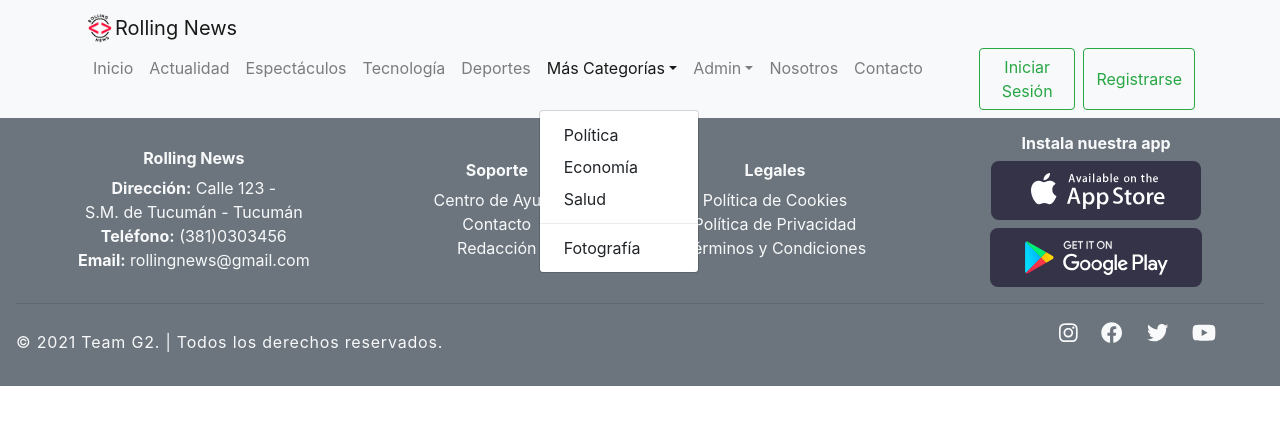
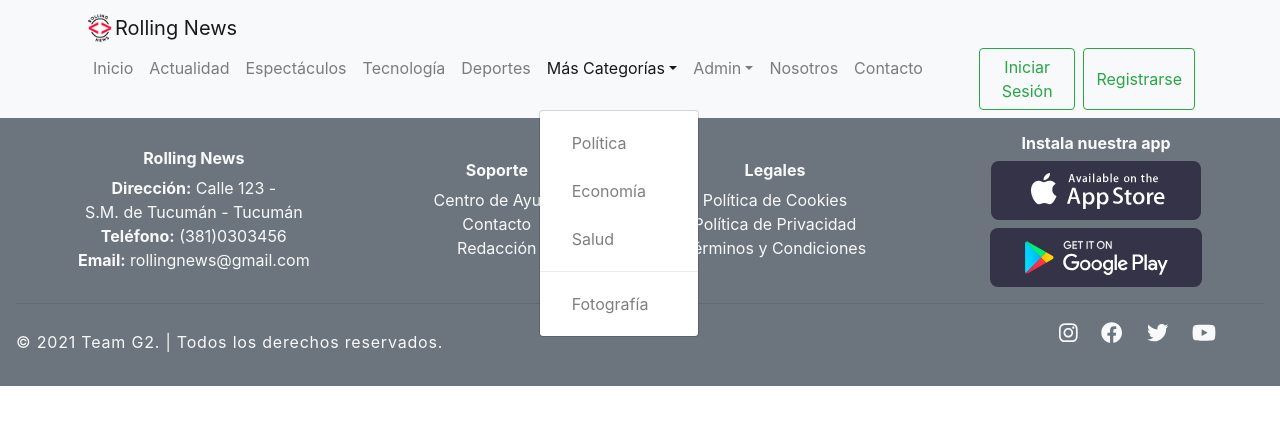
Before and after one commit to slmoran90/RollingNews-Grupo2, a React (Create React App) app: page /noticia/1 in a window 1280 px wide. Both pictures are taken after a click on the button "Más Categorías". Shown: the top 424 px of the page. Built offline with nearby package versions, Linux system fonts and the light colour scheme; data requests are answered from the project's data file.

Commit message:
Se comenzó con las listas por categoria, hay problemas con los states

```diff
--- a/src/App.js
+++ b/src/App.js
@@ -7,6 +7,7 @@ import PaginaPrincipal from "./components/paginaPrincipal/PaginaPrincipal";
 import { useState } from "react";
 import { useEffect } from "react";
 import ComponenteNoticia from "./components/ComponenteNoticia";
+import ListaPorCategoriaUser from "./components/ListaPorCategoriaUser";
 
 function App() {
     const URLjsonServerNoticias = process.env.REACT_APP_API_NOTICIAS_URL;
@@ -73,6 +74,9 @@ function App() {
                 <Route exact path="/noticia/:categoria/:id">
                   <ComponenteNoticia />
                 </Route>
+                <Route exact path="/noticia/:categoria">
+                  <ListaPorCategoriaUser />
+                </Route>
                 <Route>{/* <Categorias /> */}</Route>
                 <Route>{/*  <AcercaDeNosotros /> */}</Route>
                 <Route>{/* <Contacto /> */}</Route>
--- a/src/components/ComponenteNoticia.jsx
+++ b/src/components/ComponenteNoticia.jsx
@@ -28,7 +28,6 @@ const ComponenteNoticia = () => {
         }
         try {
             const resp = await fetch(UrlListaNoticias);
-            console.log("🚀 ~ file: ComponenteNoticia.jsx ~ line 31 ~ traerNoticiaVisible ~ resp", resp)
             if (resp.status === 200) {
                 const lista = await resp.json();
                 setListaNoticiasCat(lista);
--- /dev/null
+++ b/src/components/ListaPorCategoriaUser.jsx
@@ -0,0 +1,35 @@
+import React, { useEffect, useState } from 'react';
+import { useParams } from 'react-router';
+
+const ListaPorCategoriaUser = () => {
+    const {categoria} = useParams();
+    const [listaDeNoticias, setListaDeNoticias] = useState([]);
+
+    const UrlListaNoticias = `${process.env.REACT_APP_API_NOTICIAS_URL}/?categoria=${categoria}`;
+
+    useEffect(() => {
+      traerListaDeCategoria();
+    }, [])
+
+    const traerListaDeCategoria = async () => {
+        try {
+            const resp = await fetch(UrlListaNoticias);
+            console.log("🚀 ~ file: ListaPorCategoriaUser.jsx ~ line 17 ~ traerListaDeCategoria ~ resp", resp)
+            if (resp.status === 200) {
+                const lista = await resp.json();
+                console.log("🚀 ~ file: ListaPorCategoriaUser.jsx ~ line 20 ~ traerListaDeCategoria ~ lista", lista)
+                setListaDeNoticias(lista);
+                console.log(listaDeNoticias);
+            }
+        } catch (error) {
+            console.log(error);
+        }
+    };
+    return (
+        <div>
+
+        </div>
+    );
+};
+
+export default ListaPorCategoriaUser;
--- a/src/components/common/Navegacion.js
+++ b/src/components/common/Navegacion.js
@@ -1,6 +1,14 @@
-import React from 'react';
-import {Navbar, Nav, NavDropdown, Button, Row,Col, Container } from 'react-bootstrap';
-
+import React from "react";
+import {
+    Navbar,
+    Nav,
+    NavDropdown,
+    Button,
+    Row,
+    Col,
+    Container,
+} from "react-bootstrap";
+import { Link } from "react-router-dom";
 
 const Navegacion = () => {
     return (
@@ -8,56 +16,137 @@ const Navegacion = () => {
             <Container>
                 <Row>
                     <Col md={12}>
-        <Navbar.Brand href="/"><img
+                        <Navbar.Brand href="/">
+                            <img
                                 src="/logo_news.png"
                                 width="30"
                                 height="30"
                                 className="d-inline-block align-top"
                                 alt="React Bootstrap logo"
-      />Rolling News</Navbar.Brand>
+                            />
+                            Rolling News
+                        </Navbar.Brand>
                     </Col>
                     <Col>
                         <Navbar.Toggle aria-controls="basic-navbar-nav" />
                         <Navbar.Collapse id="basic-navbar-nav">
                             <Nav className="mr-auto">
-          <Nav.Link className='nav-link' exact={true}> Inicio </Nav.Link>
-          <Nav.Link className='nav-link' exact={true}> Actualidad </Nav.Link>
-          <Nav.Link className='nav-link' exact={true}> Espectáculos </Nav.Link>
-          <Nav.Link className='nav-link' exact={true}> Tecnología </Nav.Link>
-          <Nav.Link className='nav-link' exact={true}> Deportes </Nav.Link>
-          <NavDropdown title="Más Categorías" id="basic-nav-dropdown">
-            <NavDropdown.Item href="#action/3.1">Política</NavDropdown.Item>
-            <NavDropdown.Item href="#action/3.2">
+                                <Link className="nav-link" to="/" exact>
+                                    {" "}
+                                    Inicio{" "}
+                                </Link>
+                                <Link
+                                    className="nav-link"
+                                    to="/noticia/Actualidad"
+                                    exact
+                                >
+                                    {" "}
+                                    Actualidad{" "}
+                                </Link>
+                                <Link
+                                    className="nav-link"
+                                    to="/noticia/Espectaculos"
+                                    exact
+                                >
+                                    {" "}
+                                    Espectáculos{" "}
+                                </Link>
+                                <Link
+                                    className="nav-link"
+                                    to="/noticia/Tecnologia"
+                                    exact
+                                >
+                                    {" "}
+                                    Tecnología{" "}
+                                </Link>
+                                <Link
+                                    className="nav-link"
+                                    to="/noticia/Deportes"
+                                    exact
+                                >
+                                    {" "}
+                                    Deportes{" "}
+                                </Link>
+                                <NavDropdown
+                                    title="Más Categorías"
+                                    id="basic-nav-dropdown"
+                                >
+                                    <NavDropdown.Item href="">
+                                        <Link
+                                            className="nav-link"
+                                            to="/noticia/Politica"
+                                        >
+                                            Política
+                                        </Link>
+                                    </NavDropdown.Item>
+                                    <NavDropdown.Item href="">
+                                        <Link
+                                            className="nav-link"
+                                            to="/noticia/Economia"
+                                        >
                                             Economía
+                                        </Link>
                                     </NavDropdown.Item>
-            <NavDropdown.Item href="#action/3.3">Salud</NavDropdown.Item>
+                                    <NavDropdown.Item href="">
+                                        <Link
+                                            className="nav-link"
+                                            to="/noticia/Salud"
+                                        >
+                                            Salud
+                                        </Link>
+                                    </NavDropdown.Item>
                                     <NavDropdown.Divider />
-            <NavDropdown.Item href="#action/3.4">
+                                    <NavDropdown.Item href="">
+                                        <Link
+                                            className="nav-link"
+                                            to="/noticia/Fotografia"
+                                        >
                                             Fotografía
+                                        </Link>
                                     </NavDropdown.Item>
                                 </NavDropdown>
-          <NavDropdown title="Admin" id="basic-nav-dropdown">
-            <NavDropdown.Item href="#action/3.1">Noticias</NavDropdown.Item>
+                                <NavDropdown
+                                    title="Admin"
+                                    id="basic-nav-dropdown"
+                                >
+                                    <NavDropdown.Item href="#action/3.1">
+                                        Noticias
+                                    </NavDropdown.Item>
                                     <NavDropdown.Item href="#action/3.2">
                                         Categorías
                                     </NavDropdown.Item>
-            <NavDropdown.Item href="#action/3.3">Nueva noticia</NavDropdown.Item>
+                                    <NavDropdown.Item href="#action/3.3">
+                                        Nueva noticia
+                                    </NavDropdown.Item>
                                     <NavDropdown.Divider />
                                     <NavDropdown.Item href="#action/3.4">
                                         Nueva categoría
                                     </NavDropdown.Item>
                                 </NavDropdown>
-          <Nav.Link className='nav-link' exact={true}>Nosotros</Nav.Link>
-          <Nav.Link className='nav-link' exact={true}>Contacto</Nav.Link>
-          <Button className="ml-5" variant="outline-success">Iniciar Sesión</Button>
-          <Button className="ml-2" variant="outline-success">Registrarse</Button>
+                                <Nav.Link className="nav-link" exact={true}>
+                                    Nosotros
+                                </Nav.Link>
+                                <Nav.Link className="nav-link" exact={true}>
+                                    Contacto
+                                </Nav.Link>
+                                <Button
+                                    className="ml-5"
+                                    variant="outline-success"
+                                >
+                                    Iniciar Sesión
+                                </Button>
+                                <Button
+                                    className="ml-2"
+                                    variant="outline-success"
+                                >
+                                    Registrarse
+                                </Button>
                             </Nav>
                         </Navbar.Collapse>
                     </Col>
                 </Row>
             </Container>
         </Navbar>
-
     );
 };
 
```
Lines whose indentation alone changed are shown as unchanged.
